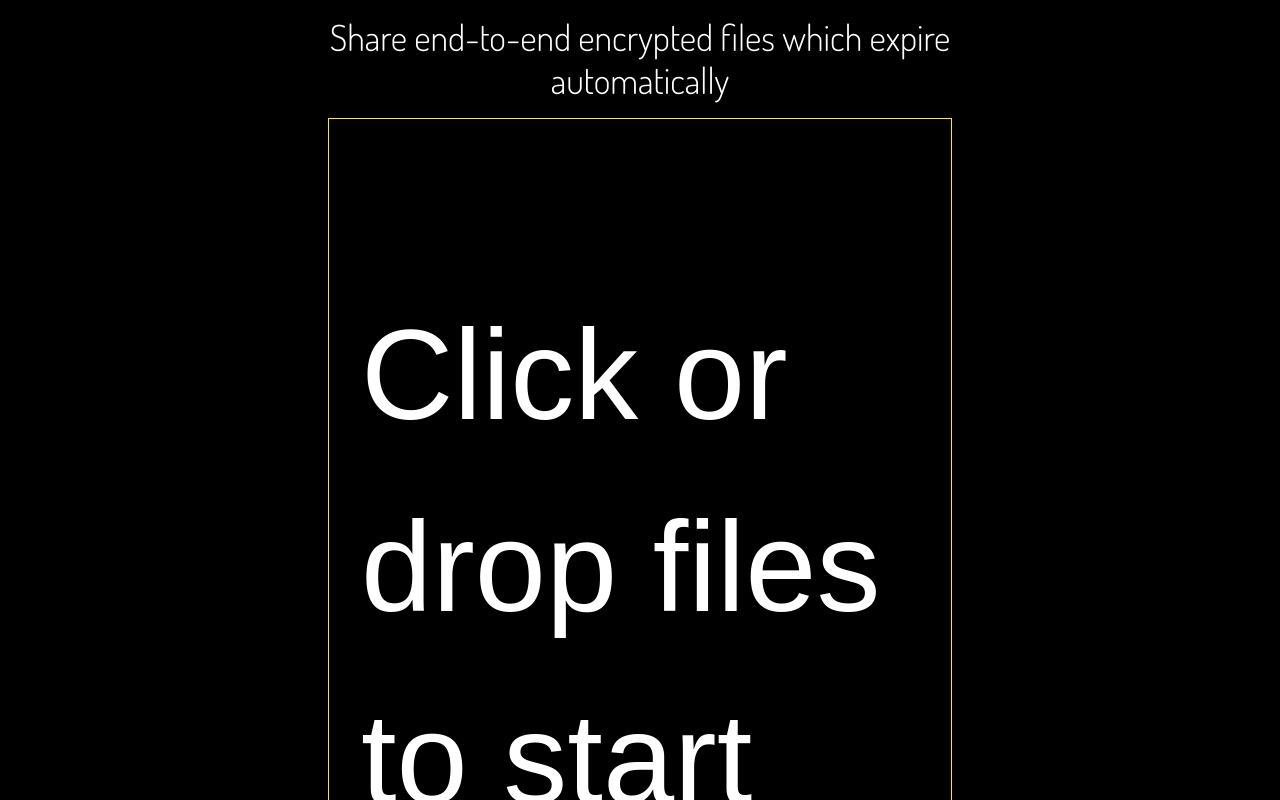
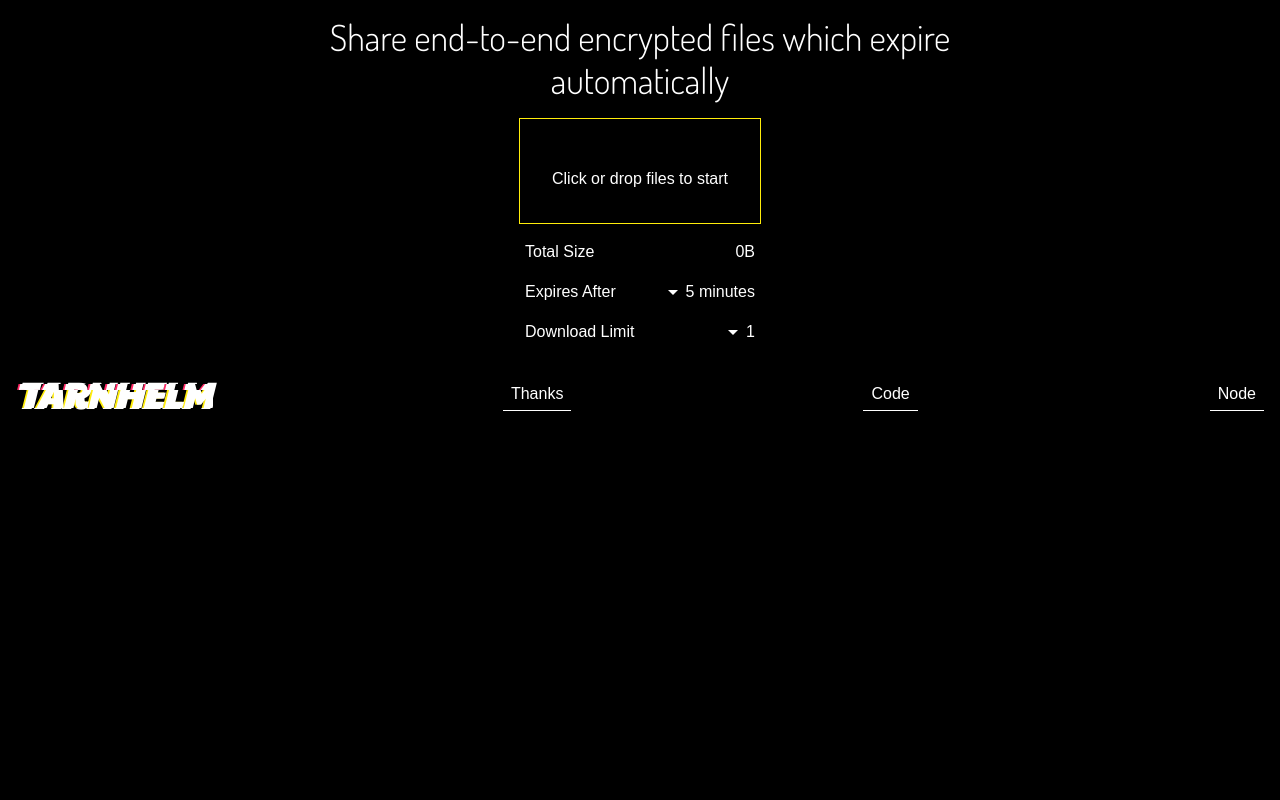
Before and after one commit to bkiac/tarnhelm, a Next.js app in the folder packages/web/: page / in a window 1280 px wide. Shown: the top 800 px of the page. Built offline with nearby package versions, Linux system fonts and the light colour scheme; a web font is replaced by a local one.

Commit message:
fix(web): fix vault text font size

```diff
--- a/packages/web/src/components/Vault.tsx
+++ b/packages/web/src/components/Vault.tsx
@@ -17,7 +17,6 @@ const StyledVault = styled.div<{
 		color: ${props.hasError
 			? props.theme.colors.error
 			: props.theme.colors.secondary};
-		font-size: ${props.theme.fontSizes["9xl"]};
 		overflow-x: hidden;
 		overflow-y: auto;
 		display: flex;
```
